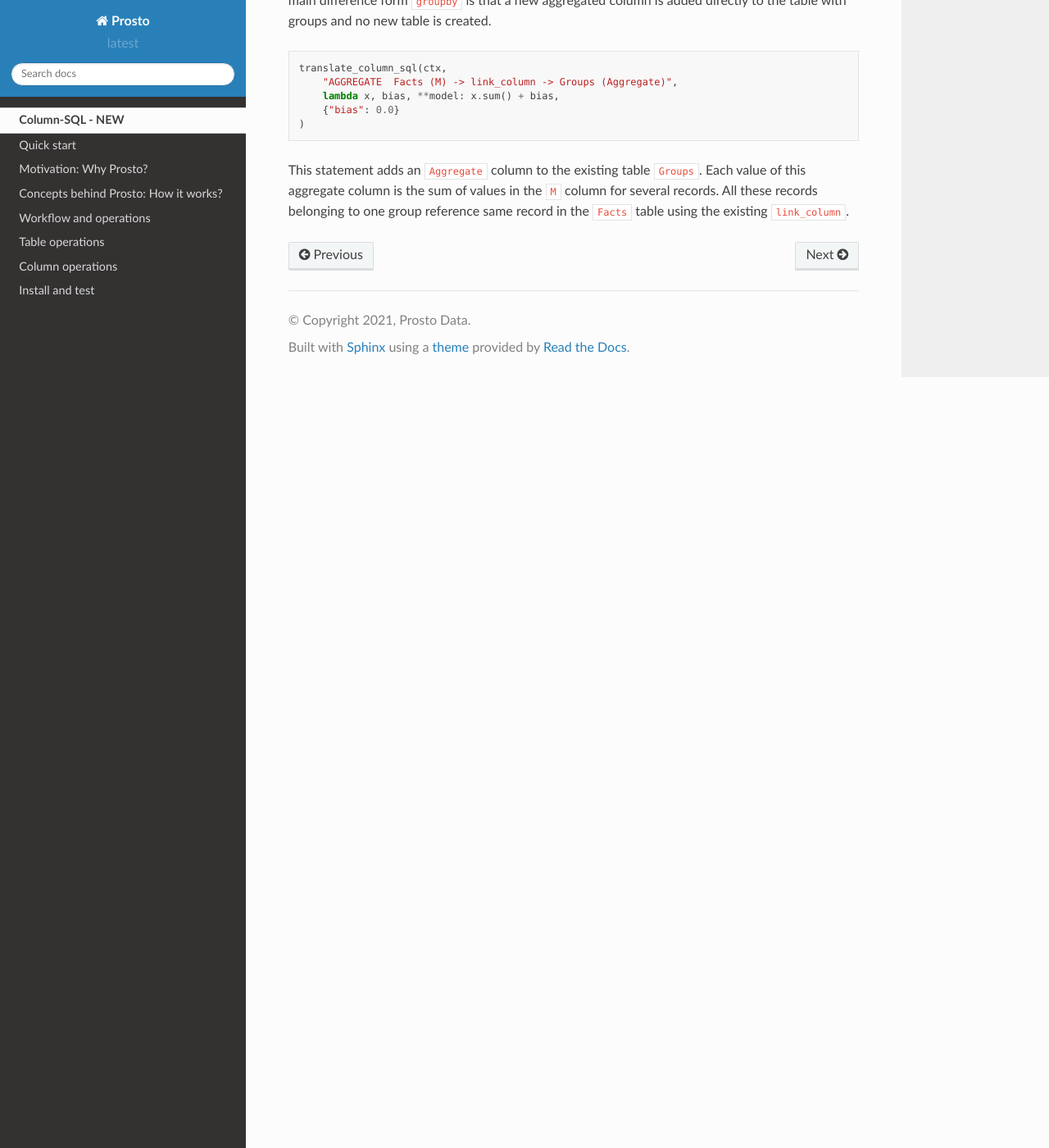
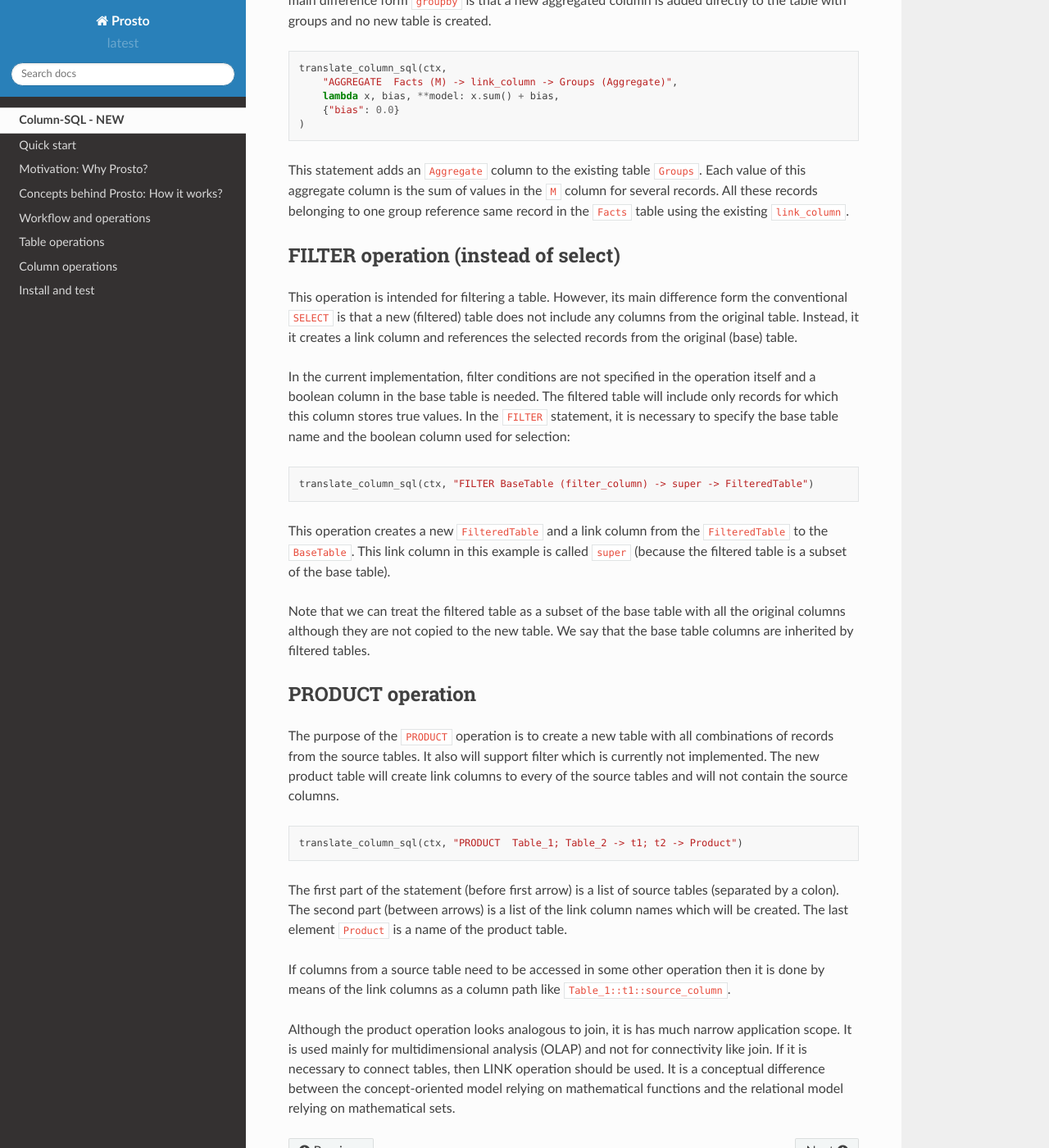
Before and after one commit to asavinov/prosto, a Sphinx documentation site: the page built from docs/text/column-sql.md, in a window 1280 px wide and 1400 px high, scrolled down 4251 px. Shown: the whole window at 82% size. Built offline with Sphinx 7.4.7 and the Read the Docs theme 2.0.0, drawn with Linux system fonts in a browser that asks for light colours; some of the changed text lies outside the part shown.

Commit message:
add documentation for filter and product operations

````diff
--- a/docs/text/column-sql.md
+++ b/docs/text/column-sql.md
@@ -63,7 +63,7 @@ ctx.run()
 
 In the next sections, we describe operations provided by Column-SQL.
 
-## Populate table
+## POPULATE operation for importing data
 
 ```python
 df = pd.DataFrame({'A': [1, 2, 3]})
@@ -71,7 +71,7 @@ table_csql = "TABLE  My_table (A)"
 translate_column_sql(ctx, table_csql, lambda **m: df)
 ```
 
-## Calculate column (instead of map operation)
+## CALCULATE operation (instead of map operation)
 
 The purpose of the CALCULATE operation is to create a new column in a table using data in other columns in this same table.
 
@@ -101,7 +101,7 @@ This query will compute a column where each value is the sum of values in column
 
 The `COMPUTE` operation does the same as the `CALCULATE` except that its function gets whole columns rather than individual rows. The only difference is that the lambda function has to be implemented differently because its arguments are pandas Series.
 
-## Link column (instead of join)
+## LINK operation (instead of join)
 
 The purpose of a link column is to store references to records in another table. Link columns are not valuable by themsevles but they can be then used in other operations to access data from different tables. In this sense, it is a main means of connectivity analogous to joins in the relational model.
 
@@ -115,7 +115,7 @@ The `link_column` will be created in the `Facts` table by storing references to
 
 The main use of link columns is in *column paths* which are sequences of simple column names following links between tables. For example, now we could use the column path `Facts::link_column::target_column` to reference `target_column` from table `Groups` in the context of table `Facts`. Link columns are also used as grouping criteria for aggregation.
 
-## Rolling aggregation (instead of over-partition)
+## ROLL operation (instead of over-partition)
 
 Like `CALCULATE` operation, `ROLL` operation adds a new column to the same table where input columns are. However, each value of the new column is computed from many rows of this table and not one row. Thus `ROLL` operation aggregates data in many rows in the selected columns.
 
@@ -128,7 +128,7 @@ translate_column_sql(ctx,
 
 Each value in the `roll_column` will be computed as the sum of 2 values in the `A` column: one from this record and one from the previous record. The window length is specified in the `WINDOW` parameter. Currently, the logic of grouping logic is equivalent to that of the rolling aggregation in `pandas`.
 
-## Aggregate column (instead of groupby)
+## AGGREGATE operation (instead of groupby)
 
 The purpose of the `AGGREGATE` operation is to create a column each value of which aggregates data in several rows of another table. In this sense, it is an analogue of the `groupby` operation in SQL. Its main difference form `groupby` is that a new aggregated column is added directly to the table with groups and no new table is created.
 
@@ -141,3 +141,31 @@ translate_column_sql(ctx,
 ```
 
 This statement adds an `Aggregate` column to the existing table `Groups`. Each value of this aggregate column is the sum of values in the `M` column for several records. All these records belonging to one group reference same record in the `Facts` table using the existing `link_column`.
+
+## FILTER operation (instead of select)
+
+This operation is intended for filtering a table. However, its main difference form the conventional `SELECT` is that a new (filtered) table does not include any columns from the original table. Instead, it it creates a link column and references the selected records from the original (base) table.
+
+In the current implementation, filter conditions are not specified in the operation itself and a boolean column in the base table is needed. The filtered table will include only records for which this column stores true values. In the `FILTER` statement, it is necessary to specify the base table name and the boolean column used for selection:
+
+```python
+translate_column_sql(ctx, "FILTER BaseTable (filter_column) -> super -> FilteredTable")
+```
+
+This operation creates a new `FilteredTable` and a link column from the `FilteredTable` to the `BaseTable`. This link column in this example is called `super` (because the filtered table is a subset of the base table).
+
+Note that we can treat the filtered table as a subset of the base table with all the original columns although they are not copied to the new table. We say that the base table columns are inherited by filtered tables.
+
+## PRODUCT operation
+
+The purpose of the `PRODUCT` operation is to create a new table with all combinations of records from the source tables. It also will support filter which is currently not implemented. The new product table will create link columns to every of the source tables and will not contain the source columns.
+
+```python
+translate_column_sql(ctx, "PRODUCT  Table_1; Table_2 -> t1; t2 -> Product")
+```
+
+The first part of the statement (before first arrow) is a list of source tables (separated by a colon). The second part (between arrows) is a list of the link column names which will be created. The last element `Product` is a name of the product table.
+
+If columns from a source table need to be accessed in some other operation then it is done by means of the link columns as a column path like `Table_1::t1::source_column`.
+
+Although the product operation looks analogous to join, it is has much narrow application scope. It is used mainly for multidimensional analysis (OLAP) and not for connectivity like join. If it is necessary to connect tables, then LINK operation should be used. It is a conceptual difference between the concept-oriented model relying on mathematical functions and the relational model relying on mathematical sets.
````
